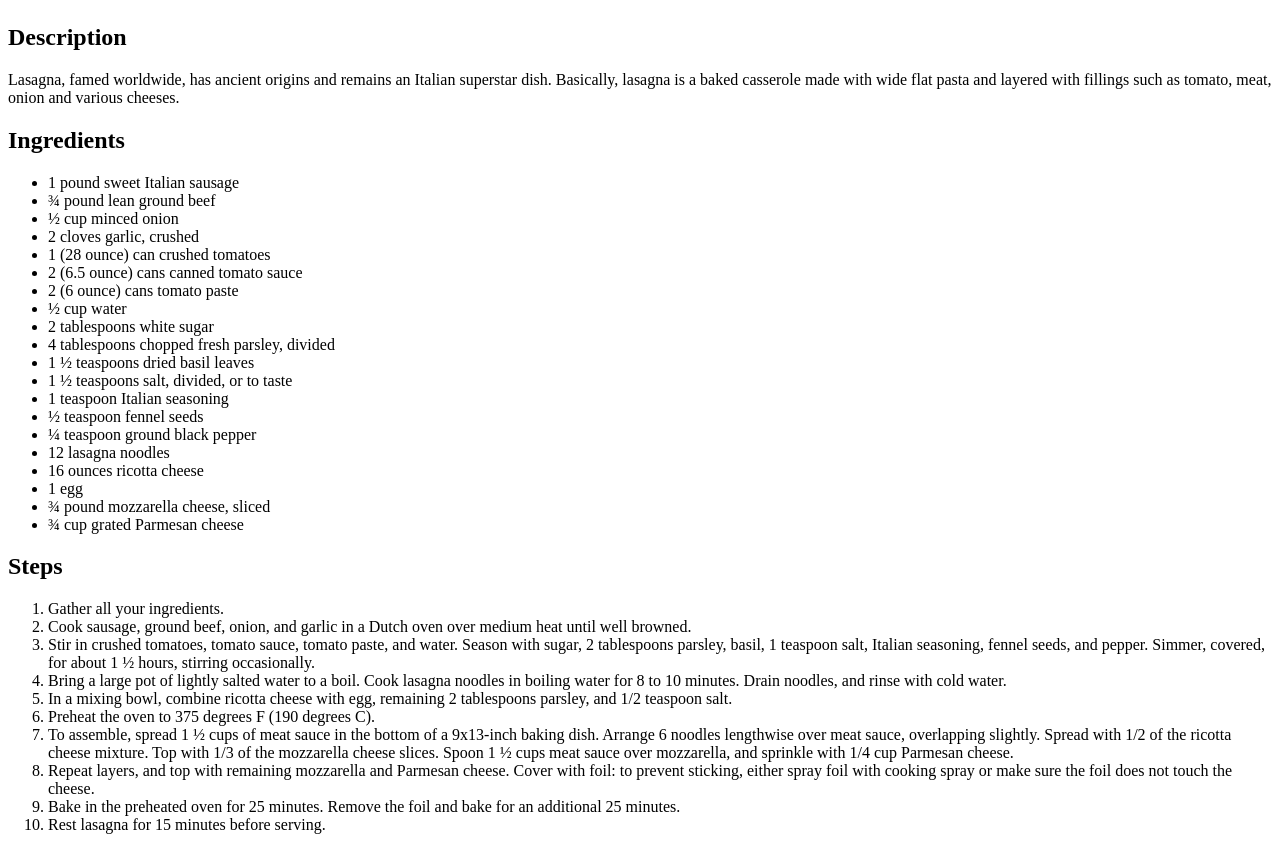
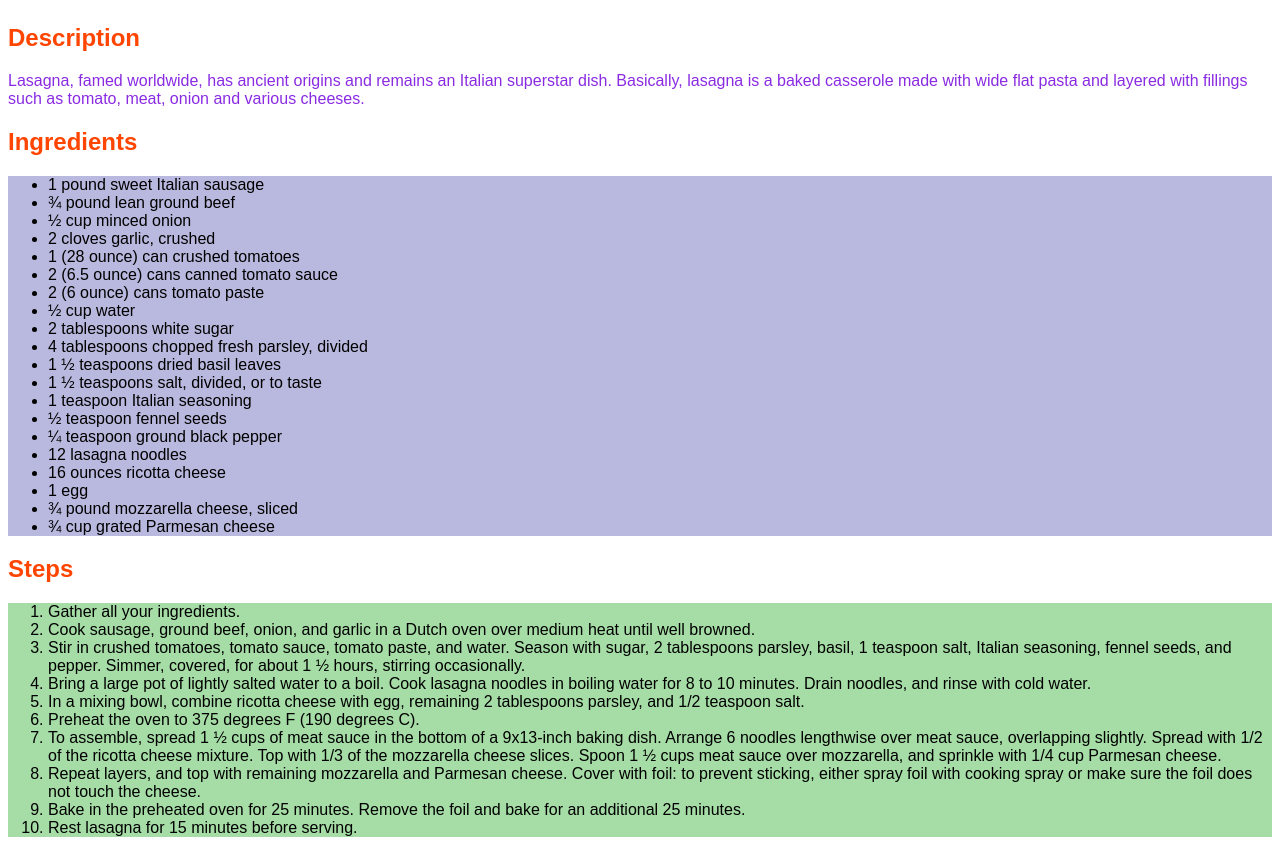
Before and after one commit to Rubasso/odin-recipes, a plain HTML site: page recipes/lasagna.html in a window 1280 px wide. Shown: the part 592-1445 px from the top of the page. Drawn offline with Linux system fonts and the light colour scheme.

Commit message:
Create the style.css file and add the file on each page

```diff
--- a/recipes/lasagna.html
+++ b/recipes/lasagna.html
@@ -2,12 +2,13 @@
 <html lang="en">
     <head>
         <meta charset="utf-8">
+        <link rel="stylesheet" href="../style.css">
         <title>Recipes | Lasagna</title>
     </head>
 
     <body>
         <h1>Lasagna</h1>
-        <img src="../images/lasagna.webp" alt="a photo of a lasagna on a plate"><br>
+        <img src="../images/lasagna.webp" alt="a photo of a lasagna on a plate">
         <h2>Description</h2>
         <p>Lasagna, famed worldwide, has ancient origins and remains an Italian superstar dish. Basically, lasagna is a baked casserole made with wide flat pasta and layered with fillings such as tomato, meat, onion and various cheeses.</p>
         <h2>Ingredients</h2>
--- /dev/null
+++ b/style.css
@@ -0,0 +1,25 @@
+h1 {
+    color:red;
+    background-color: #fffec8;
+    font-family: Arial, Helvetica, sans-serif;
+}
+
+h2{
+    font-family: Arial, Helvetica, sans-serif;
+    color: orangered;
+}
+
+p{
+    font-family: Arial, Helvetica, sans-serif;
+    color:blueviolet
+}
+
+ul{
+    font-family: Arial, Helvetica, sans-serif;
+    background-color: rgb(185, 185, 223);
+}
+
+ol{
+    font-family: Arial, Helvetica, sans-serif;
+    background-color: rgb(166, 221, 166);
+}
```
Also changed, not shown: index.html (+1 -0 lines), recipes/chicken-fried-bacon.html (+1 -0 lines), recipes/slow-cooker-barbecue-ribs.html (+1 -0 lines).
